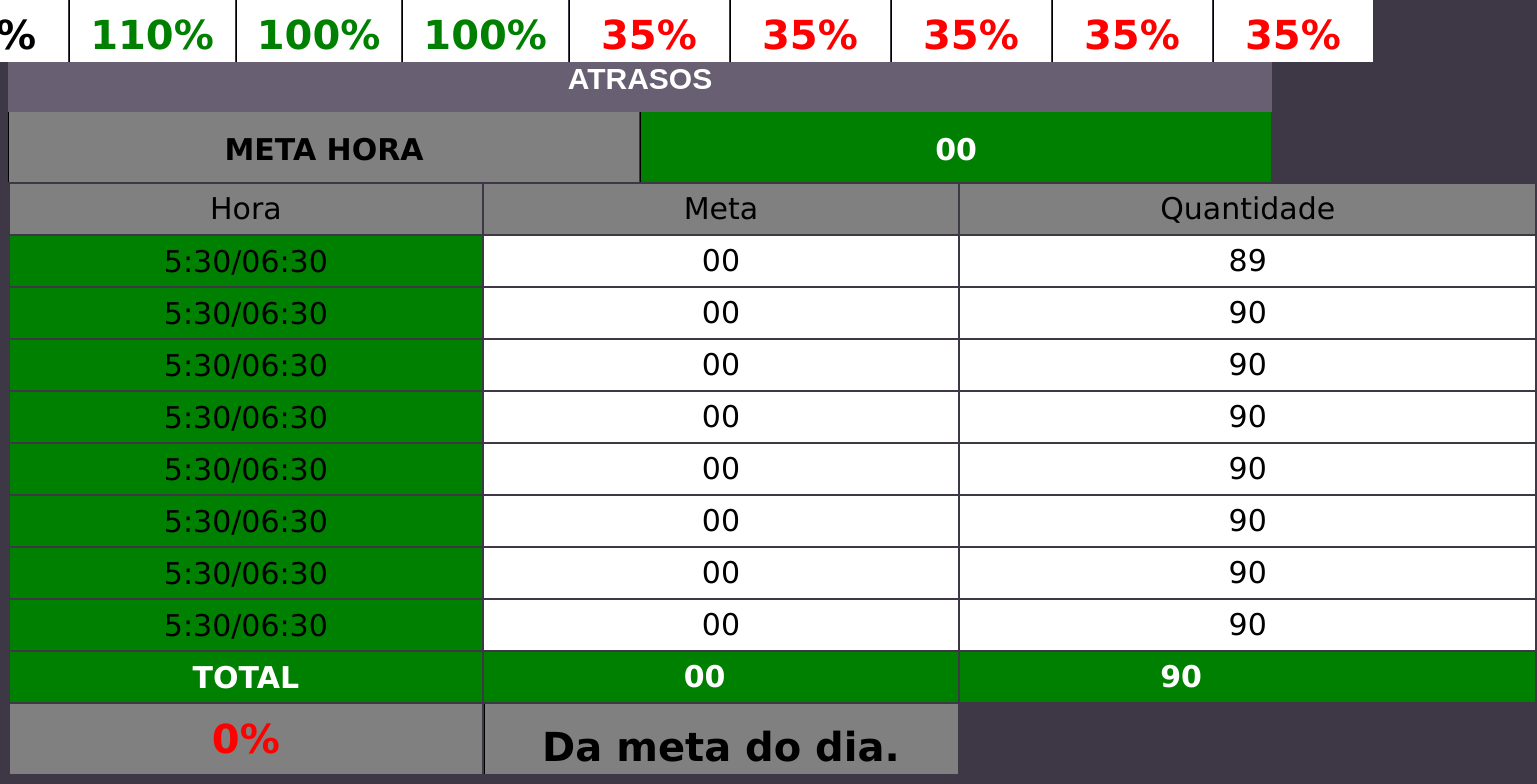
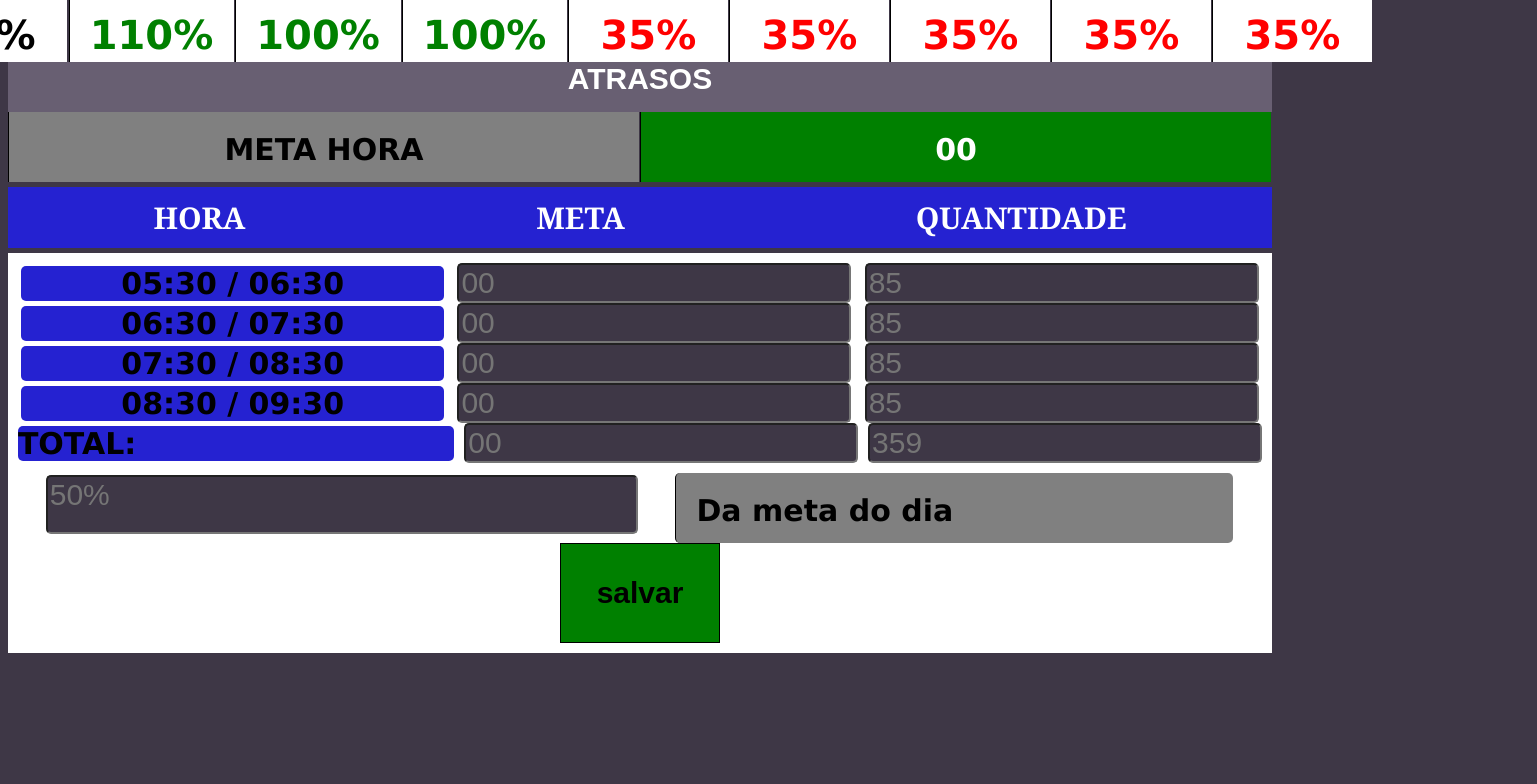
Before and after one commit to marlon-santana/control_production, a React (Create React App) app: page / in a window 1280 px wide. Shown: the part 216-1000 px from the top of the page, 1537 px wide, since content can reach past the window. After the commit the page ends 877 px from the top, so only its background shows below. Built offline with nearby package versions, Linux system fonts and the light colour scheme.

Commit message:
finalizando layout

```diff
--- a/src/components/Header/header.css
+++ b/src/components/Header/header.css
@@ -7,5 +7,12 @@
     margin-left: 1px;
     background: white;
 
+}
+
+.selected {
+    color:white;
+    background:yellowgreen;
+}
+button {
 
 }
--- a/src/components/Header/header.tsx
+++ b/src/components/Header/header.tsx
@@ -1,6 +1,21 @@
+import { useState } from 'react';
 import '../Header/header.css'
 
+
 export function Header() {
+    const [select, setSelect] = useState('select')
+
+
+
+    function Selected(){
+
+
+        setSelect('selected')
+        console.log(select)
+    }
+
+
+
 return (
     <>
     <div className="header1">
@@ -8,10 +23,11 @@ return (
     </div>
 
     <div className="container">
-        <div className='setor'>
-        <button>B2</button>
+        <div className={select}>
+        <button className={select} onClick={ () => Selected()}>B2</button>
          <p className='p'>00%</p>
         </div>
+
 
         <div className='setor'>
         <button>B3</button>
--- a/src/components/ProductsHour/ProductHour.tsx
+++ b/src/components/ProductsHour/ProductHour.tsx
@@ -4,9 +4,17 @@ import '../ProductsHour/product.css'
 
 export function ProductHour() {
     return (
+        <div>
         <div className='metahora'>
             <p className='meta'>META HORA</p>
             <p className='qt'>00</p>
         </div>
+       <section>
+        <label>HORA</label>
+        <label>META</label>
+        <label>QUANTIDADE</label>
+        </section>
+
+        </div>
     );
 }
--- a/src/components/ProductsHour/product.css
+++ b/src/components/ProductsHour/product.css
@@ -17,3 +17,23 @@
     background: green;
     color: white;
 }
+
+section {
+    margin: 0 auto;
+    margin-top: 5px;
+    padding: 10px 0 10px;
+    display: flex;
+    flex-direction: row;
+    align-items: center;
+    justify-content: space-around;
+    margin-right: 500px;
+    background: rgb(37, 34, 209);
+    color: white;
+    font-size: 30px;
+    font-weight: 600;
+    font-family: Georgia, 'Times New Roman';
+    width: 100%;
+}
+label {
+    background: rgb(37, 34, 209);
+}
--- a/src/components/Table/TableProduction.tsx
+++ b/src/components/Table/TableProduction.tsx
@@ -1,86 +1,65 @@
+import { useState } from 'react';
 import '../Table/tabela.css'
 
 
 
 export function TableProduct() {
+const [productHour, setProductHour] = useState([])
+
+
+function Soma() {
+  setProductHour(productHour)
+  const soma = [...productHour]
+    return soma
+  console.log(soma)
+}
+
     return (
+      <section className='align'>
+      <div className='tabela'>
+        <label className='hora'>05:30 / 06:30</label>
+    <input  placeholder='00'></input>
+        <input placeholder='85'></input>
 
-        <div className='tabela'>
-            <table>
-        <thead>
-          <tr>
-            <th>Hora</th>
-            <th>Meta</th>
-            <th>Quantidade</th>
-          </tr>
-        </thead>
+      </div>
 
-        <tbody>
+      <div className='tabela'>
+        <label className='hora'>06:30 / 07:30</label>
+        <input  placeholder='00'></input>
+        <input placeholder='85'></input>
 
-            <tr>
-              <td>5:30/06:30</td>
-              <th className='th'>00</th>
-              <th className='th'>89</th>
-            </tr>
-            <tr>
-            <td >5:30/06:30</td>
-            <th className='th'>00</th>
-            <th className='th'>90</th>
-            </tr>
-            <tr>
-            <td >5:30/06:30</td>
-            <th className='th'>00</th>
-            <th className='th'>90</th>
-            </tr>
+      </div>
 
-            <tr>
-            <td >5:30/06:30</td>
-            <th className='th'>00</th>
-            <th className='th'>90</th>
-            </tr>
+      <div className='tabela'>
+        <label className='hora'>07:30 / 08:30</label>
+        <input  placeholder='00'></input>
+        <input placeholder='85'></input>
 
-            <tr>
-            <td >5:30/06:30</td>
-            <th className='th'>00</th>
-            <th className='th'>90</th>
-            </tr>
+      </div>
 
-            <tr>
-            <td >5:30/06:30</td>
-            <th className='th'>00</th>
-            <th className='th'>90</th>
-            </tr>
+      <div className='tabela'>
+        <label className='hora'>08:30 / 09:30</label>
+        <input  placeholder='00'></input>
+        <input placeholder='85'></input>
 
-            <tr>
-            <td >5:30/06:30</td>
-            <th className='th'>00</th>
-            <th className='th'>90</th>
-            </tr>
+      </div>
 
-            <tr>
-            <td >5:30/06:30</td>
-            <th className='th'>00</th>
-            <th className='th'>90</th>
-            </tr>
+      <div className='tabela'>
+        <label className='total'>TOTAL:</label>
+        <input  placeholder='00'></input>
+        <input placeholder='359'></input>
 
-            <tr className='footer'>
-            <td >TOTAL</td>
-            <th className='footer'>00</th>
-            <th className='footer'>90</th>
-            </tr>
+      </div>
 
-            <tr className='result'>
-            <td className='rtotal' >0%</td>
-            <p>Da meta do dia.</p>
+      <div className='tabela'>
+        <input  className='porcentagem' placeholder='50%'></input>
+        <p className='paragraph'> Da meta do dia</p>
 
-            </tr>
+      </div>
+      <button onClick={() => Soma()}>salvar</button>
+      </section>
 
 
 
-
-
-        </tbody>
-            </table>
-        </div>
     );
 }
--- a/src/components/Table/tabela.css
+++ b/src/components/Table/tabela.css
@@ -1,6 +1,7 @@
 
 
 .tabela {
+    background: white;
     width: 100%;
     display: flex;
     flex-direction: row;
@@ -10,56 +11,58 @@
     font-size: 30px;
     font-family: Verdana, Geneva, Tahoma, sans-serif;
 
+
 }
 
-th {
 
-    background: grey;
-    width: 100%;
-    margin-right: 100px;
-    font-weight: 400;
-    padding: 0 200px;
-    text-align: left;
-    line-height: 50px;
-  }
 
-  .th {
-      text-align: center;
-    background: white;
-    width: 10px;
-  }
-  td {
-      text-align: center;
-      background: green;
-  }
-  tr {
-      text-align: center;
 
-  }
-  .footer {
-      font-size: 30px;
-      font-weight: 600;
-      background: green;
-      color: white;
-  }
 
-  .result {
-      background: grey;
-      align-items: center;
-
-  }
-
-  .rtotal {
-      font-size: 40px;
-      font-weight: 600;
-
-      color: red;
-      background: grey;
-
-  }
 
   p {
     font-size: 40px;
     font-weight: 600;
       background: grey;
   }
+  .hora {
+      font-size: 30px;
+      font-weight: 600;
+      border-radius: 5px;
+      color: black;
+      padding: 0 100px;
+
+  }
+
+  input {
+      font-size: 30px;
+      border-radius: 5px;
+
+  }
+
+  .align {
+      background: white;
+      display: flex;
+      flex-direction: column;
+  }
+  .total {
+      color: black;
+      font-size: 30px;
+      border-radius: 5px;
+      padding-right: 318px;
+  }
+
+  .porcentagem {
+      margin-top: 3px;
+      font-size: 30px;
+      padding-right: 200px;
+      padding-bottom: 20px;
+
+  }
+  .paragraph {
+    font-size: 30px;
+    padding-right: 280px;
+    border-radius: 5px;
+    margin-top: 10px;
+
+
+  }
--- a/src/styles/style.css
+++ b/src/styles/style.css
@@ -79,6 +79,10 @@ button {
 button:hover {
     background: rgb(1, 94, 1);
 }
+
+.selected {
+    color: blueviolet;
+}
 .atrasos {
 
     display: flex;
```
